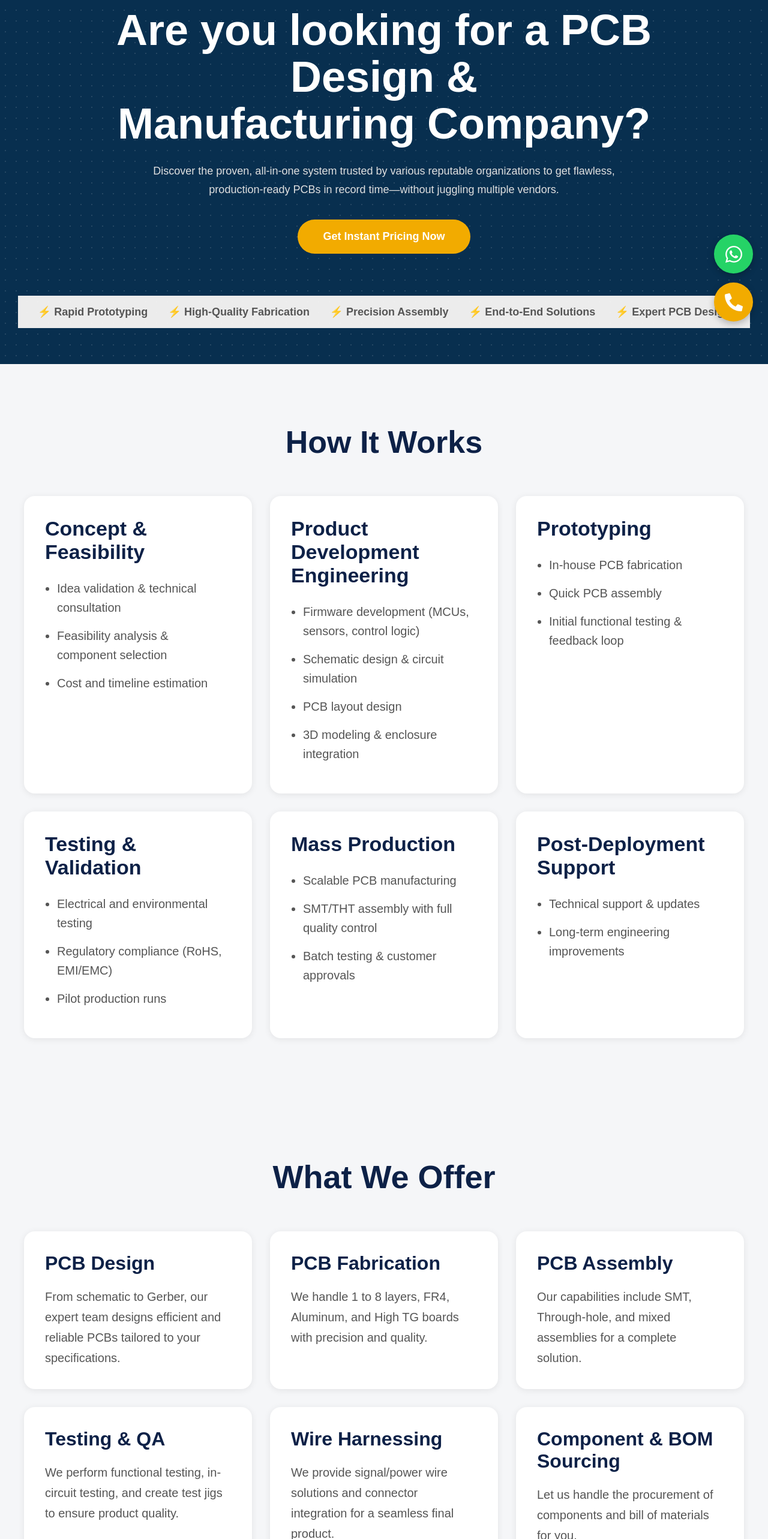
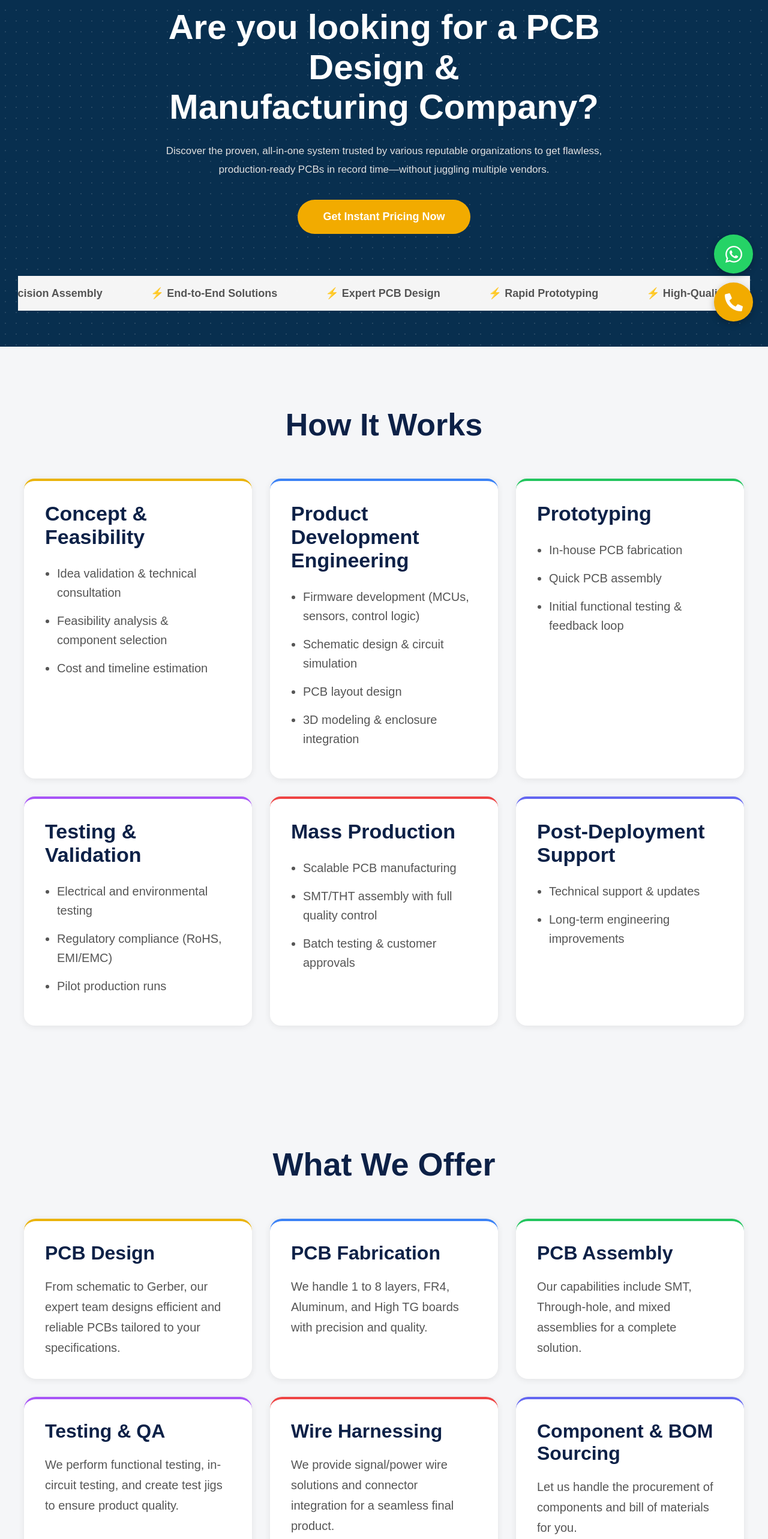
Before and after one commit to Karthikvarma07/shara-circuits, a React app in the folder frontend/: page / in a window 1280 px wide. Shown: the part 234-2800 px from the top of the page at 60% size. Built offline with nearby package versions, Linux system fonts and the light colour scheme; the HTML template or start-up script is replaced by a standard one.

Commit message:
looks changes in frontend

```diff
--- a/frontend/src/App.css
+++ b/frontend/src/App.css
@@ -1,3 +1,4 @@
+
 html {
   scroll-behavior: smooth;
 }
@@ -92,6 +93,14 @@ body{
   line-height:1.6;
   font-size:20px;
 }
+.how-card{
+  transition: all 0.35s ease;
+}
+
+.how-card:hover{
+  transform: translateY(-10px) scale(1.02);
+  box-shadow: 0 15px 30px rgba(0,0,0,0.15);
+}
 
 @media(max-width:992px){
   .how-grid{
@@ -148,6 +157,13 @@ body{
   font-size:20px;
   font-weight:700;
   color:#0d2147;
+}
+.review-card{
+  transition:all 0.3s ease;
+}
+
+.review-card:hover{
+  transform:scale(1.03);
 }
 
 /* STATS */
@@ -360,18 +376,21 @@ body{
 }
 
 .hero-center h1{
-  font-size:72px;
-  line-height:1.08;
-  font-weight:800;
+  font-size:58px;
+  line-height:1.15;
+  font-weight:700;
   margin-bottom:25px;
+  max-width:900px;
+  margin-left:auto;
+  margin-right:auto;
 }
 
 .hero-center p{
-  font-size:18px;
+  font-size:17px;
   color:#e0e0e0;
-  max-width:850px;
+  max-width:750px;
   margin:0 auto 35px;
-  line-height:1.7;
+  line-height:1.8;
 }
 
 .hero-btn{
@@ -383,6 +402,13 @@ body{
   border-radius:40px;
   font-size:18px;
   font-weight:700;
+}
+.hero-btn{
+  transition:all 0.3s ease;
+}
+
+.hero-btn:hover{
+  transform:translateY(-3px);
 }
 
 .feature-strip{
@@ -400,7 +426,7 @@ body{
 @media(max-width:768px){
 
   .hero-center h1{
-    font-size:42px;
+    font-size:36px;
   }
 
   .hero-center p{
@@ -635,6 +661,13 @@ body{
   padding:40px 30px;
   box-shadow:0 2px 12px rgba(0,0,0,0.08);
 }
+.why-card{
+  transition:all 0.3s ease;
+}
+
+.why-card:hover{
+  transform:translateY(-10px);
+}
 
 .yellow{
   border-top:5px solid #e4b700;
@@ -787,3 +820,127 @@ body{
   }
 
 }
+.service-card{
+  background: white;
+  border-radius: 20px;
+  transition: all 0.4s ease;
+  cursor: pointer;
+  position: relative;
+  overflow: hidden;
+}
+
+.service-card:hover{
+  transform: translateY(-12px);
+  box-shadow: 0 20px 40px rgba(0,0,0,0.15);
+}
+
+.service-card h3{
+  transition: color 0.3s ease;
+}
+
+.service-card:hover h3{
+  color: #f2ab00;
+}
+
+.service-card::before{
+  content: "";
+  position: absolute;
+  top: 0;
+  left: -100%;
+  width: 100%;
+  height: 100%;
+  background: linear-gradient(
+    90deg,
+    transparent,
+    rgba(255,255,255,0.3),
+    transparent
+  );
+  transition: 0.6s;
+}
+
+.service-card:hover::before{
+  left: 100%;
+}
+.service-card:nth-child(1){
+  border-top: 4px solid #eab308;
+}
+
+.service-card:nth-child(2){
+  border-top: 4px solid #3b82f6;
+}
+
+.service-card:nth-child(3){
+  border-top: 4px solid #22c55e;
+}
+
+.service-card:nth-child(4){
+  border-top: 4px solid #a855f7;
+}
+
+.service-card:nth-child(5){
+  border-top: 4px solid #ef4444;
+}
+
+.service-card:nth-child(6){
+  border-top: 4px solid #6366f1;
+}
+.how-card:nth-child(1){
+  border-top: 4px solid #eab308;
+}
+
+.how-card:nth-child(2){
+  border-top: 4px solid #3b82f6;
+}
+
+.how-card:nth-child(3){
+  border-top: 4px solid #22c55e;
+}
+
+.how-card:nth-child(4){
+  border-top: 4px solid #a855f7;
+}
+
+.how-card:nth-child(5){
+  border-top: 4px solid #ef4444;
+}
+
+.how-card:nth-child(6){
+  border-top: 4px solid #6366f1;
+}
+.feature-strip{
+  width: 100%;
+  overflow: hidden;
+  background: #f5f5f5;
+  padding: 18px 0;
+  white-space: nowrap;
+}
+
+.feature-track{
+  display: inline-flex;
+  gap: 60px;
+  animation: scrollTicker 20s linear infinite;
+}
+
+.feature-track span{
+  font-size: 18px;
+  font-weight: 600;
+  color: #555;
+}
+
+@keyframes scrollTicker{
+  0%{
+    transform: translateX(0);
+  }
+
+  100%{
+    transform: translateX(-50%);
+  }
+}
+.feature-track{
+  display: inline-flex;
+  gap: 80px;
+  animation: scrollTicker 15s linear infinite;
+}
+.feature-track:hover{
+  animation-play-state: paused;
+}
--- a/frontend/src/components/Hero.jsx
+++ b/frontend/src/components/Hero.jsx
@@ -24,15 +24,21 @@ function Hero() {
 
       <div className="feature-strip">
 
-        <span>⚡ Rapid Prototyping</span>
+        <div className="feature-track">
 
-        <span>⚡ High-Quality Fabrication</span>
+          <span>⚡ Rapid Prototyping</span>
+          <span>⚡ High-Quality Fabrication</span>
+          <span>⚡ Precision Assembly</span>
+          <span>⚡ End-to-End Solutions</span>
+          <span>⚡ Expert PCB Design</span>
 
-        <span>⚡ Precision Assembly</span>
+          <span>⚡ Rapid Prototyping</span>
+          <span>⚡ High-Quality Fabrication</span>
+          <span>⚡ Precision Assembly</span>
+          <span>⚡ End-to-End Solutions</span>
+          <span>⚡ Expert PCB Design</span>
 
-        <span>⚡ End-to-End Solutions</span>
-
-        <span>⚡ Expert PCB Design</span>
+        </div>
 
       </div>
 
```
